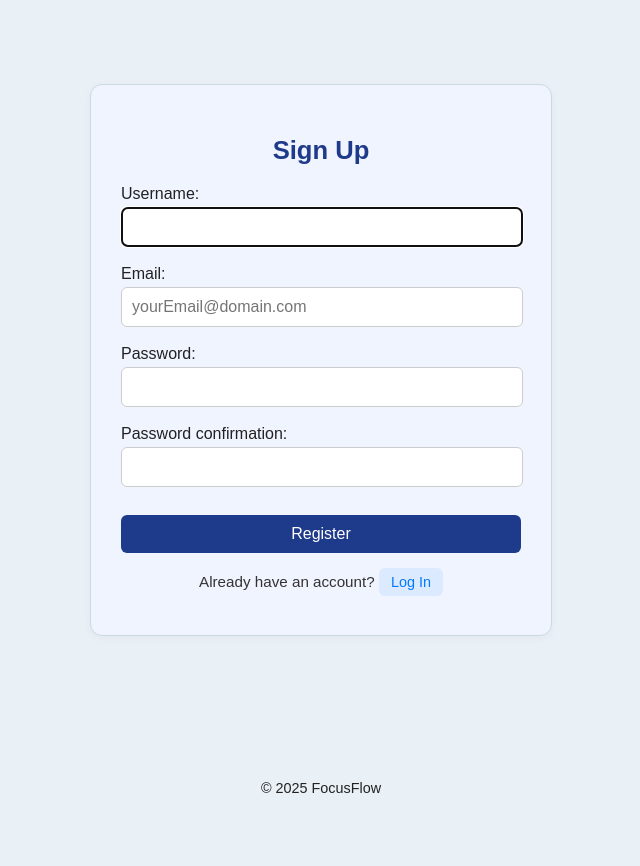
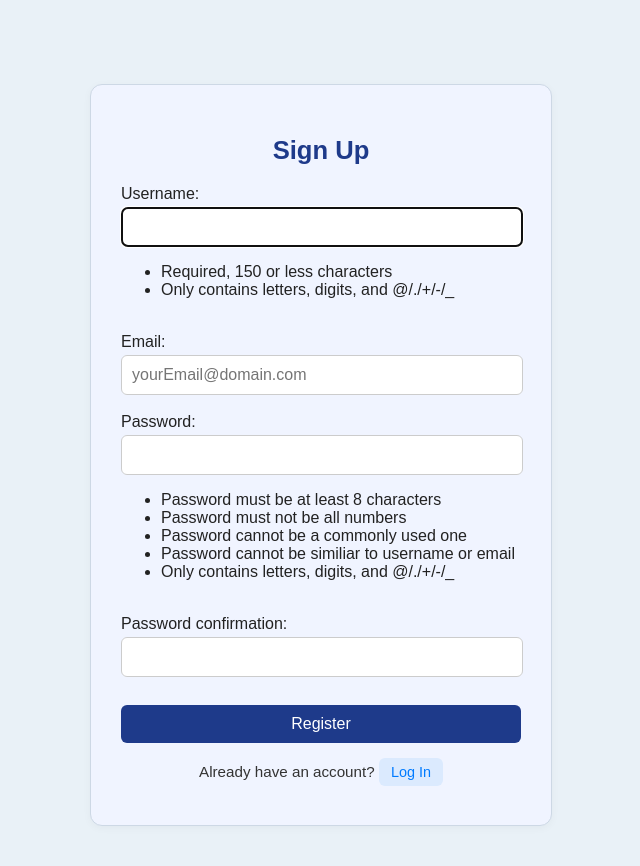
Before and after one commit to baoly25/focusflow, a Django app: page /register/ in a window 1280 px wide. Shown: the part 61-927 px from the top of the page, without its empty margins (319-959 px from the left). Before the commit the page ends 854 px from the top, so only its background shows below. Run offline with Django 5.2, Linux system fonts and the light colour scheme.

Commit message:
Final Changes 2

```diff
--- a/base/templates/registration/register.html
+++ b/base/templates/registration/register.html
@@ -13,6 +13,10 @@
             {% if form.username.errors %}
                 <div class="error">{{ form.username.errors }}</div>
             {% endif %}
+            <ul>
+                <li>Required, 150 or less characters</li>
+                <li>Only contains letters, digits, and @/./+/-/_</li>
+            </ul>
         </div>
 
         <br>
@@ -33,6 +37,13 @@
             {% if form.password1.errors %}
                 <div class="error">{{ form.password1.errors }}</div>
             {% endif %}
+            <ul>
+                <li>Password must be at least 8 characters</li>
+                <li>Password must not be all numbers</li>
+                <li>Password cannot be a commonly used one</li>
+                <li>Password cannot be similiar to username or email</li>
+                <li>Only contains letters, digits, and @/./+/-/_</li>
+            </ul>
         </div>
 
         <br>
```
Also changed, not shown: base/templates/registration/change_password.html (+7 -0 lines).
